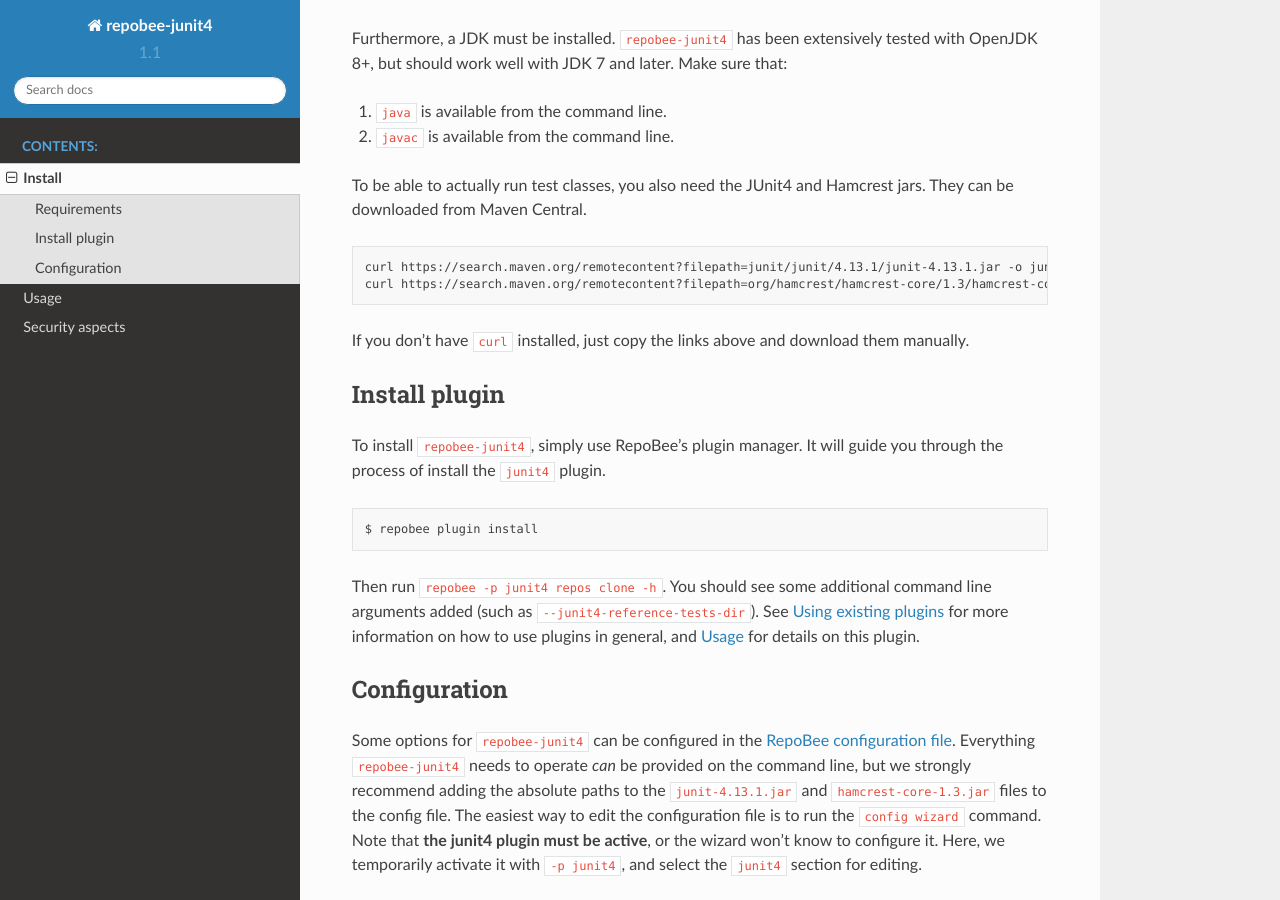
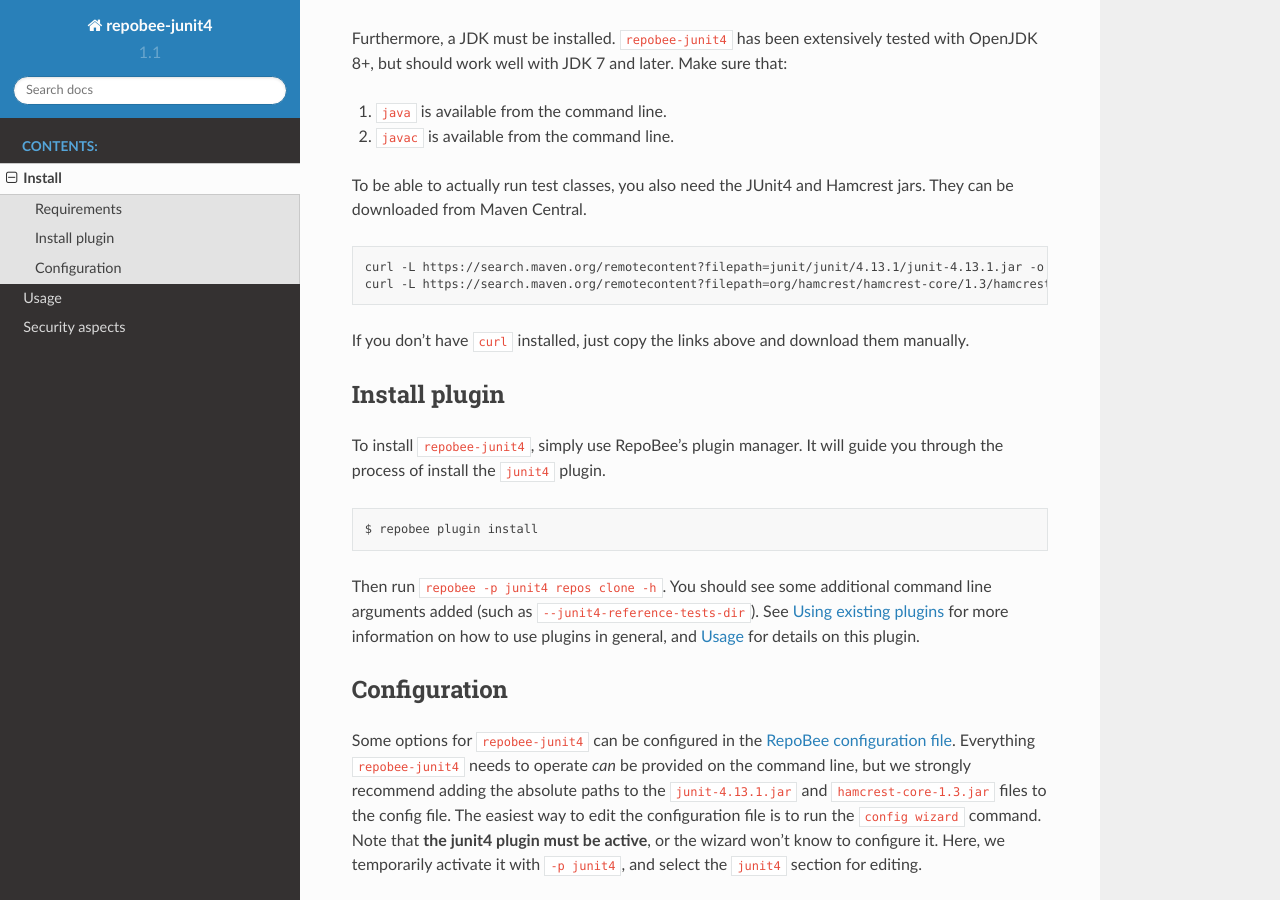
Before and after one commit to repobee/repobee-junit4, a Sphinx documentation site: the page built from docs/install.rst, in a window 1280 px wide and 900 px high, scrolled down 459 px. Built offline with Sphinx 7.4.7 and the Read the Docs theme 2.0.0, drawn with Linux system fonts in a browser that asks for light colours.

```diff
--- a/docs/install.rst
+++ b/docs/install.rst
@@ -29,8 +29,8 @@ jars. They can be downloaded from Maven Central.
 
 .. code-block:: bash
 
-    curl https://search.maven.org/remotecontent?filepath=junit/junit/4.13.1/junit-4.13.1.jar -o junit-4.13.1.jar
-    curl https://search.maven.org/remotecontent?filepath=org/hamcrest/hamcrest-core/1.3/hamcrest-core-1.3.jar -o hamcrest-core-1.3.jar
+    curl -L https://search.maven.org/remotecontent?filepath=junit/junit/4.13.1/junit-4.13.1.jar -o junit-4.13.1.jar
+    curl -L https://search.maven.org/remotecontent?filepath=org/hamcrest/hamcrest-core/1.3/hamcrest-core-1.3.jar -o hamcrest-core-1.3.jar
 
 If you don't have ``curl`` installed, just copy the links above and download
 them manually.
```
